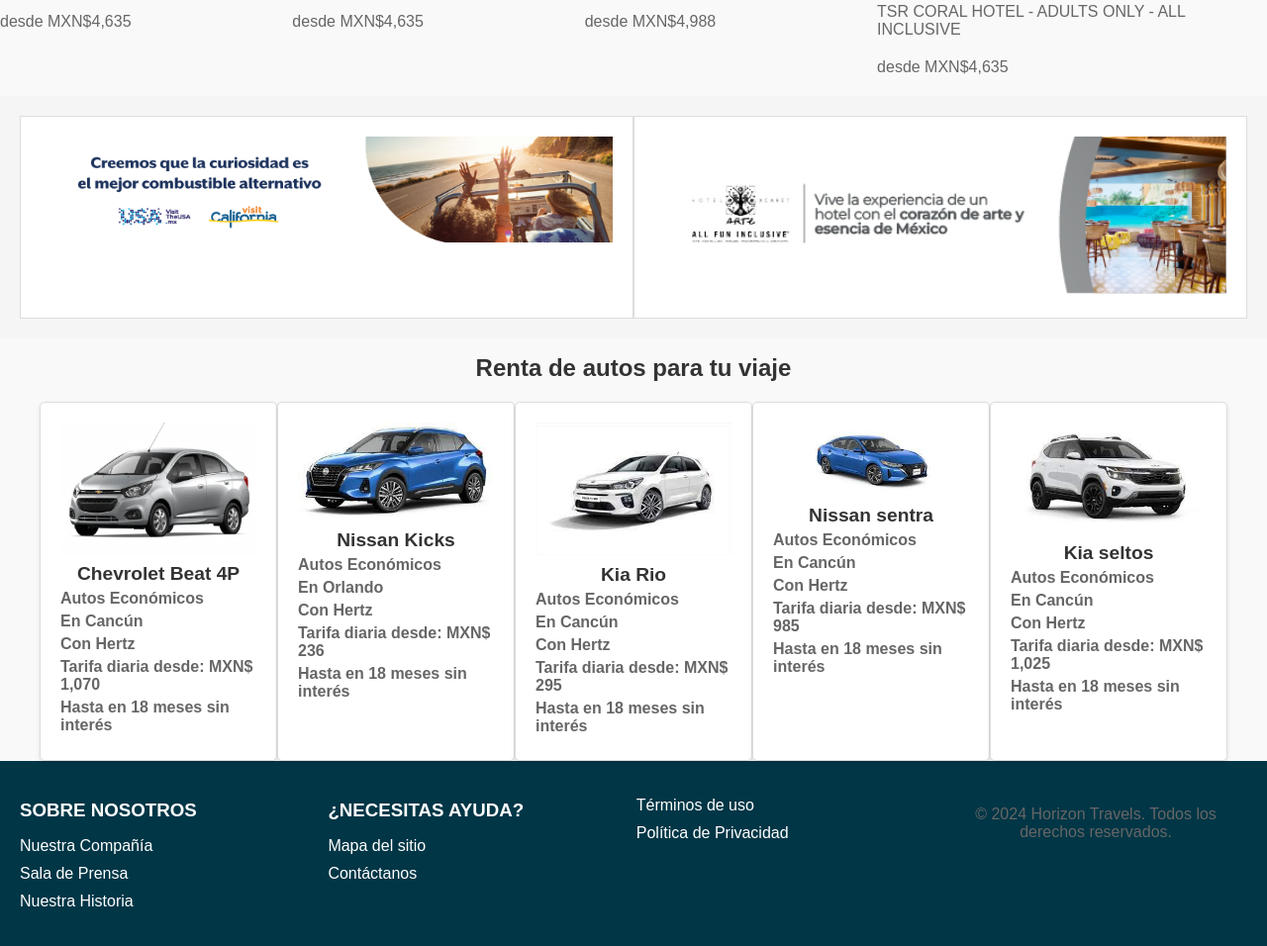
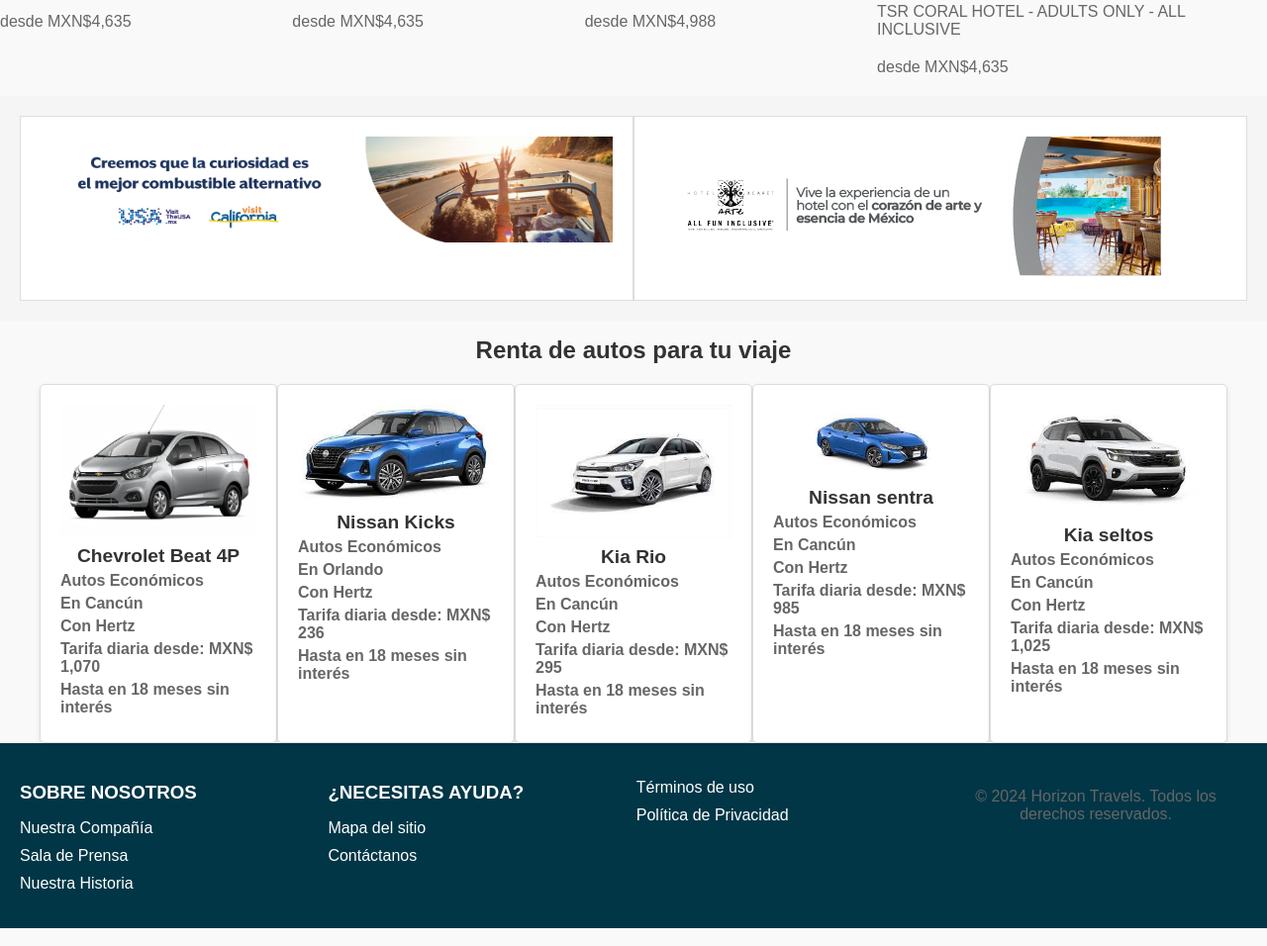
Before and after one commit to Andres200644/pf_Heredia_andres, a plain HTML site: page pages/vuelos.html in a window 1280 px wide. Shown: the part 1814-2770 px from the top of the page at 99% size. Drawn offline with Linux system fonts and the light colour scheme.

Commit message:
actualizacion de pagina

```diff
--- a/style/style.css
+++ b/style/style.css
@@ -122,13 +122,6 @@
   justify-content: center;
   font-size: 20px;
 }
-img {
-  width: 100%;
-  height: auto;
-  position: relative;
-  z-index: 1; /* La imagen estará detrás de la barra de navegación */
-}
-
 #logo {
   width: 120px;
   height: 120px;
```
Also changed, not shown: index.html (+4 -1 lines).
